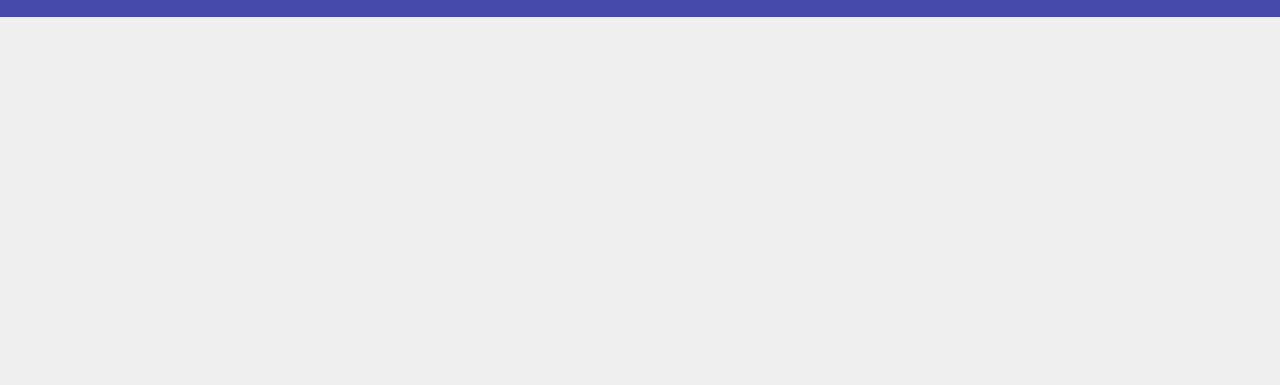
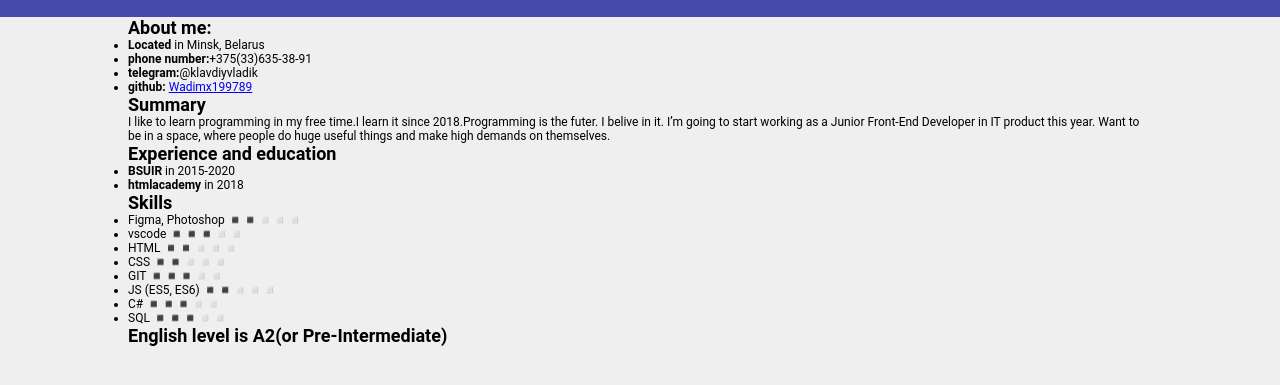
Before and after one commit to Wadimx199789/rsschool-cv2, a plain HTML site: page index.html in a window 1280 px wide. Shown: the part 223-608 px from the top of the page. Drawn offline with Linux system fonts and the light colour scheme; files whose address does not match are found by name; a web font is replaced by a local one.

Commit message:
feat: add main section in index.html

```diff
--- a/index.html
+++ b/index.html
@@ -17,6 +17,59 @@
             </div>
         </div>
     </header>
+    <main>
+        <section class="information">
+            <div class="wrapper">
+                <h2 class="about sectionName">About me:</h2>
+                <nav>
+                    <ul class="list">
+                        <li> <b>Located</b> in Minsk, Belarus</li>
+                        <li><b>phone number:</b>+375(33)635-38-91</li>
+                        <li><b>telegram:</b>@klavdiyvladik</li>
+                        <li><b>github:</b> <a href="https://github.com/Wadimx199789">Wadimx199789</a></li>
+                    </ul>
+                </nav>
+
+            </div>
+        </section>
+        <section class="Summary">
+            <div class="wrapper">
+                <h2 class="sectionName">Summary</h2>
+                <div class="story"><p>I like to learn programming in my free time.I learn it since 2018.Programming is the futer. I belive in it.
+                    I’m going to start working as a Junior Front-End Developer in IT product this year. Want to be in a space, where people do huge useful things and make high demands on themselves.</p></div>
+            </div>
+        </section>
+        <section class="experience">
+            <div class="wrapper">
+                <h2 class="sectionName">Experience and education</h2>
+                <ul class="list">
+                    <li><b>BSUIR</b> in 2015-2020</li>
+                    <li><b>htmlacademy</b> in 2018</li>
+                </ul>
+            </div>
+        </section>
+        <section class="skills">
+            <div class="wrapper">
+                <h2 class="sectionName">Skills</h2>
+
+                <ul class="list">
+                    <li>Figma, Photoshop ◾◾◽◽◽ </li>
+                    <li>vscode ◾◾◾◽◽</li>
+                    <li>HTML ◾◾◽◽◽</li>
+                    <li>CSS ◾◾◽◽◽</li>
+                    <li>GIT ◾◾◾◽◽</li>
+                    <li>JS (ES5, ES6) ◾◾◽◽◽</li>
+                    <li>C# ◾◾◾◽◽</li>
+                    <li>SQL ◾◾◾◽◽</li>
+                </ul>
+            </div>
+        </section>
+        <section class="english">
+            <div class="wrapper">
+                <h2 class="sectionName">English level is A2(or Pre-Intermediate)</h2>
+            </div>
+        </section>
+    </main>
 
 </body>
 </html>
```
